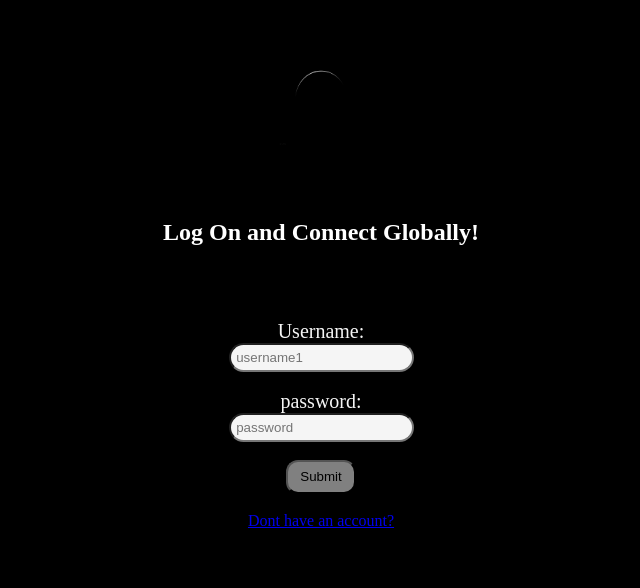
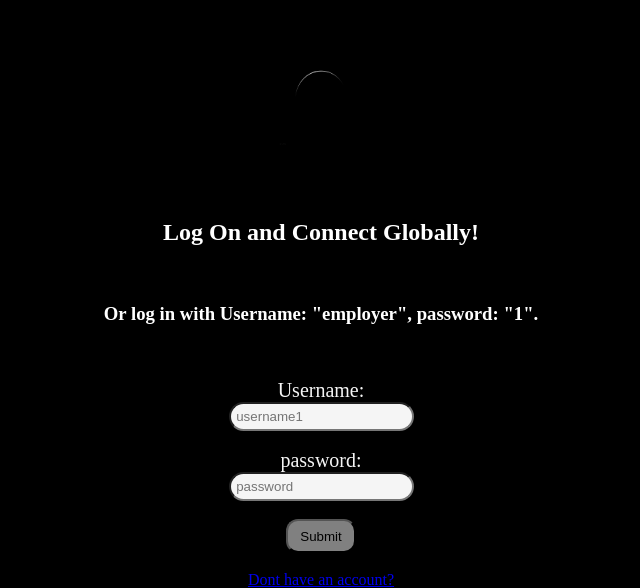
Before and after one commit to BrettLucasM/ChatBoxLite, a Node server app: page /login in a window 1280 px wide. Shown: the part 164-752 px from the top of the page, without its empty margins (319-959 px from the left). Run offline with Node 20, Linux system fonts and the light colour scheme; some libraries are stand-ins or nearby versions.

Commit message:
final touched

```diff
--- a/BrettsFunProjects/app.js
+++ b/BrettsFunProjects/app.js
@@ -68,6 +68,29 @@ db.once('open', function() {
             //console.log("Messages Deleted Every Nine Hours!");
         //});
 
+        //const temp1 = new Users({
+            //userID: "employer",
+            //password: "1",
+            //firstN: "John",
+            //lastN: "Doe"
+        //});
+        //temp1.save(function (err, temp) {
+            //if (err) return console.error(err);
+            //console.log(temp1);
+        //});
+
+        const temp1 = new UserAccount({
+            ID: "employer",
+            Bio: "I am a ChatBox user!",
+            Work: "",
+            Status: "",
+            Seeking: "",
+            Image: "DefaultSkin.PNG"
+        });
+        temp1.save(function (err, temp) {
+            if (err) return console.error(err);
+            console.log(temp1);
+        });
 
     app.get('/', function (req, res) {
         let data={
--- a/BrettsFunProjects/views/login.ejs
+++ b/BrettsFunProjects/views/login.ejs
@@ -17,7 +17,8 @@
     <%- include('partials/nav.ejs') %>
     <div id="content">
         <img class="menuLogo3" src="assets/images/login2.gif" alt="World">
-        <h2 class="centerTable">Log On and Connect Globally!</h2><br><br><br>
+        <h2 class="centerTable">Log On and Connect Globally!</h2><br>
+        <h3 class="centerTable">Or log in with Username: "employer", password: "1".</h3><br><br>
 
         <form class="centerPostForm" action="/authenticate" method="post">
             <label class="SUForm" for="userID">Username:</label><br>
```
Also changed, not shown: 1 other file.
